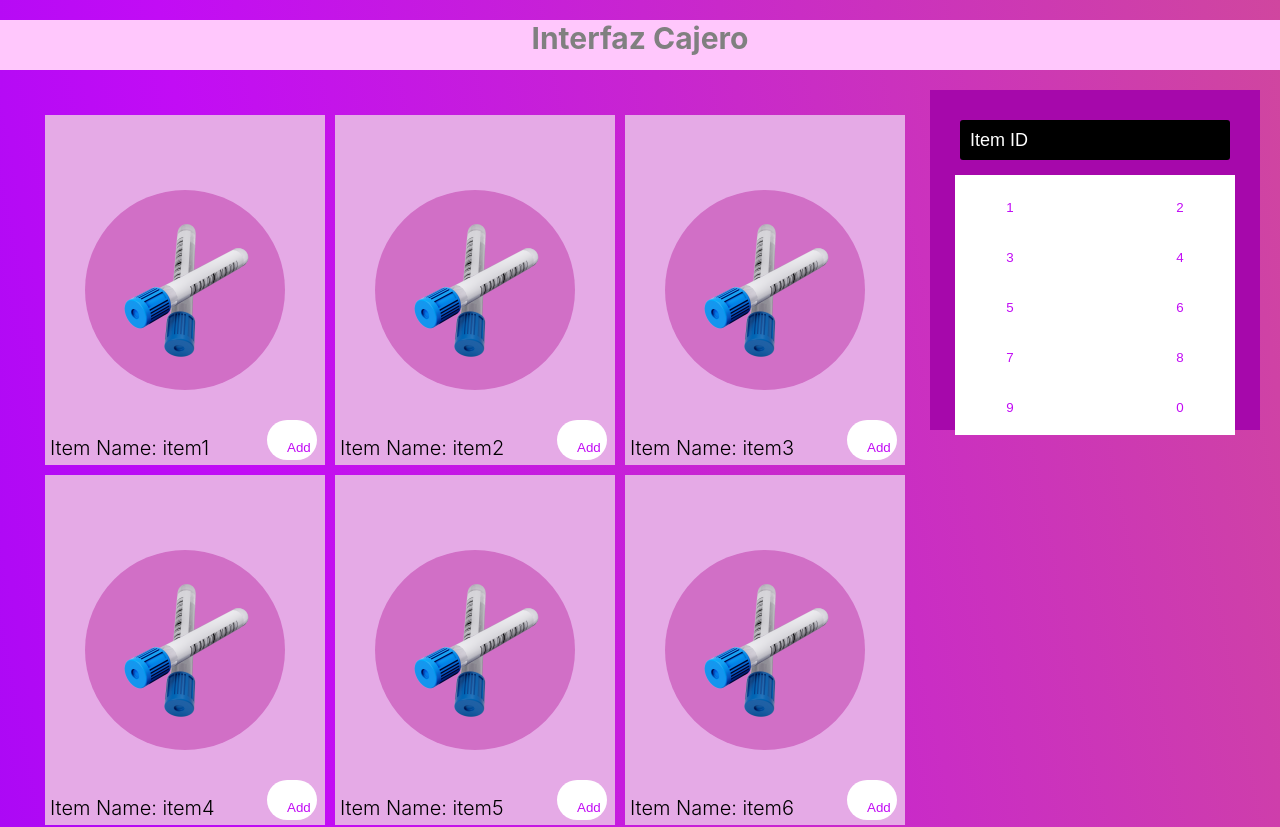
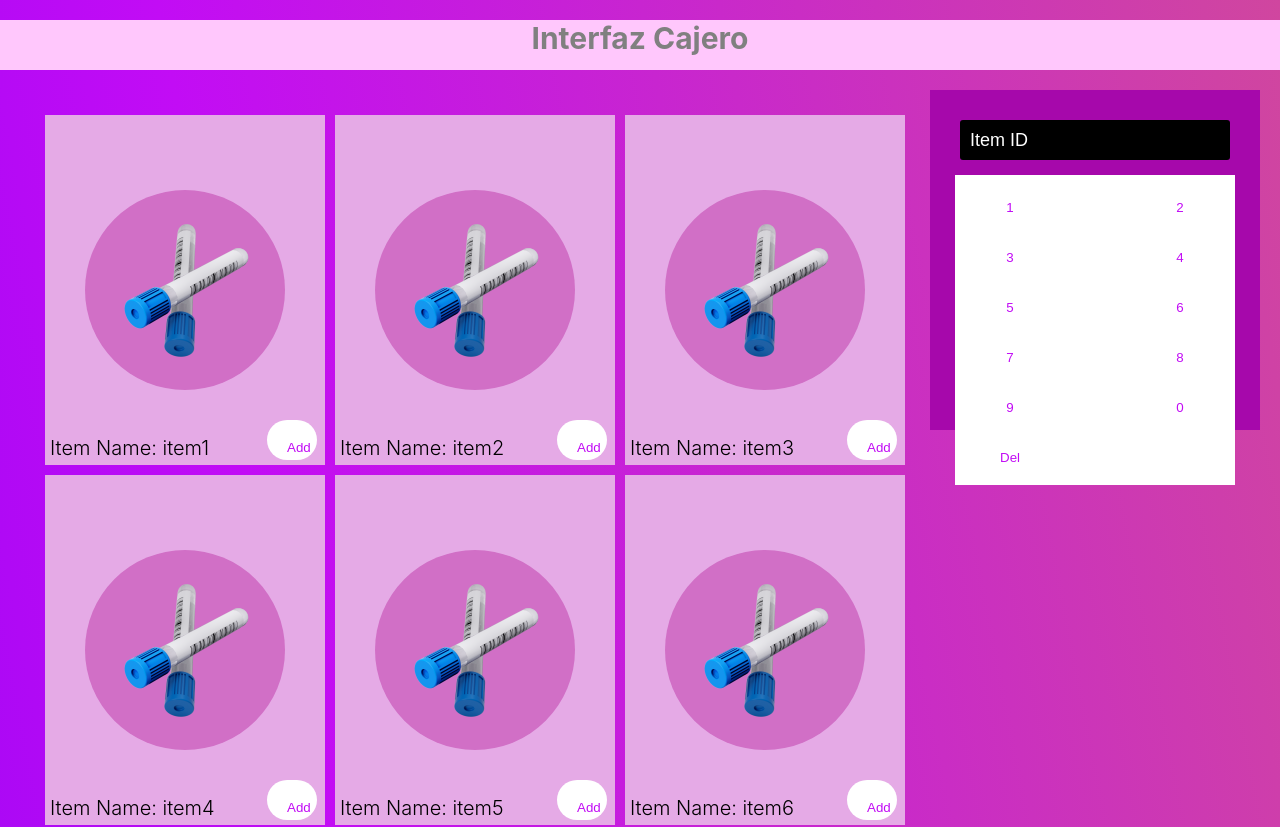
Before and after one commit to elian2310/Ventas3, a React (Create React App) app in the folder client/: page /cashier in a window 1280 px wide. Shown: the top 827 px of the page. Built offline with nearby package versions, Linux system fonts and the light colour scheme.

Commit message:
Functional Numeric Pad

```diff
--- a/client/src/Components/ICajeroComponents/products.jsx
+++ b/client/src/Components/ICajeroComponents/products.jsx
@@ -69,7 +69,22 @@ border-radius: 3px;
 }
 `
 
+
+
 const Products = () => {
+
+    const handleClickNum = (num) =>{
+        if(num === 'Del'){
+
+            let aux = document.getElementById("input").value;
+            aux = aux.slice(0,-1);
+            document.getElementById("input").value = aux;
+            }
+        else{
+
+            document.getElementById("input").value += (num);}
+    }
+
     return (
         <Container>
 
@@ -79,10 +94,10 @@ const Products = () => {
             ))}
             </Prods>
             <RightSide>
-                <Input type="text" placeholder="Item ID"/>
+                <Input id = "input" type="text" placeholder="Item ID"/>
                 <NumPad>
-                    {[1,2,3,4,5,6,7,8,9,0].map(val=>(
-                        <NumBtn>{val}</NumBtn>
+                    {[1,2,3,4,5,6,7,8,9,0, 'Del'].map(val=>(
+                        <NumBtn onClick={() => {handleClickNum(val)}}>{val}</NumBtn>
                     ))}
 
                 </NumPad>
@@ -90,6 +105,7 @@ const Products = () => {
         </Container>
     )
 }
+
 
 export default Products
 
```
